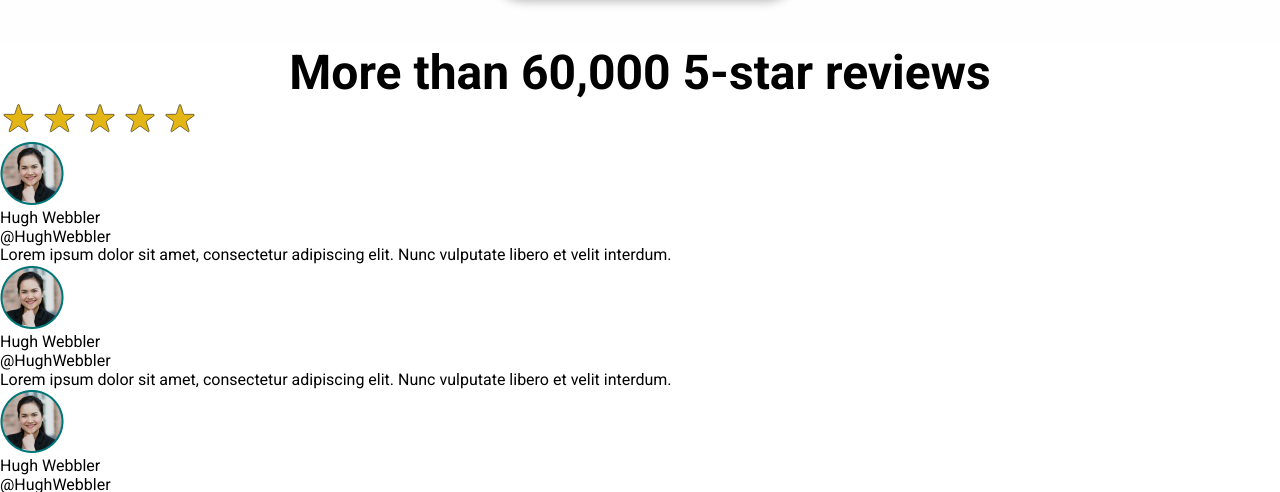
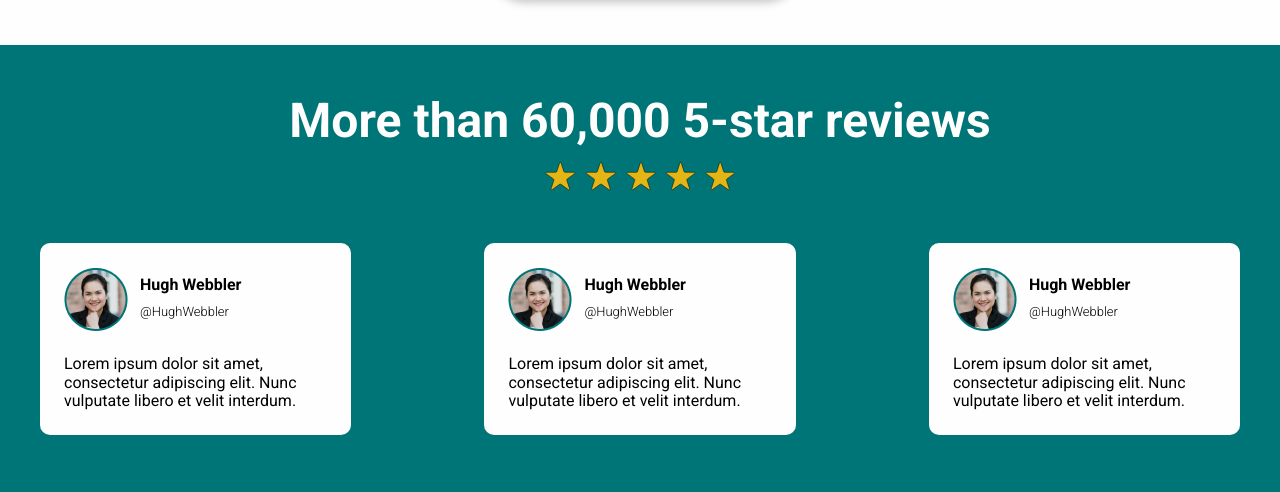
Before and after one commit to xjwllmsx/helping-hands, a plain HTML site: page index.html in a window 1280 px wide. Shown: the part 2416-2908 px from the top of the page. Drawn offline with Linux system fonts and the light colour scheme.

Commit message:
Add style properties for Reviews

```diff
--- a/stylesheet.css
+++ b/stylesheet.css
@@ -296,3 +296,77 @@ header button {
     padding: 0.94rem 4.63rem;
     font-size: 1.94rem;
 }
+
+/* Reviews */
+.reviews {
+    display: flex;
+    justify-content: center;
+    align-items: center;
+    width: 100%;
+    max-width: 90rem;
+    background: rgba(0, 117, 119, 1);
+}
+
+.reviews .wrapper {
+    display: flex;
+    flex-direction: column;
+    justify-content: center;
+    align-items: center;
+    flex-wrap: wrap;
+    width: 100%;
+    max-width: 75rem;
+    padding: 3rem 0;
+    gap: 3rem;
+}
+
+.reviews-title {
+    display: flex;
+    flex-direction: column;
+    align-items: center;
+    gap: 0.63rem;
+    color: rgba(254, 254, 254, 1);
+}
+
+.reviews-title img {
+    max-width: 12.31rem;
+}
+
+.reviews-cards-row {
+    display: flex;
+    justify-content: space-between;
+    width: 100%;
+}
+
+.reviews-card {
+    display: flex;
+    flex-direction: column;
+    max-width: 16.44rem;
+    background: rgba(254, 254, 254, 1);
+    padding: 1.5rem;
+    border-radius: 0.63rem;
+    gap: 1.5rem;
+}
+
+.card-header {
+    display: flex;
+    align-items: center;
+    gap: 0.75rem;
+}
+
+.reviews-name {
+    font-weight: 600;
+}
+
+.reviews-handle {
+    font-size: .81rem;
+    font-weight: 300;
+    margin-top: 0.50rem;
+}
+
+.news-sources {
+    display: flex;
+    justify-content: space-between;
+    flex-wrap: wrap;
+    width: 100%;
+    margin-top: 0.75rem;
+}
```
